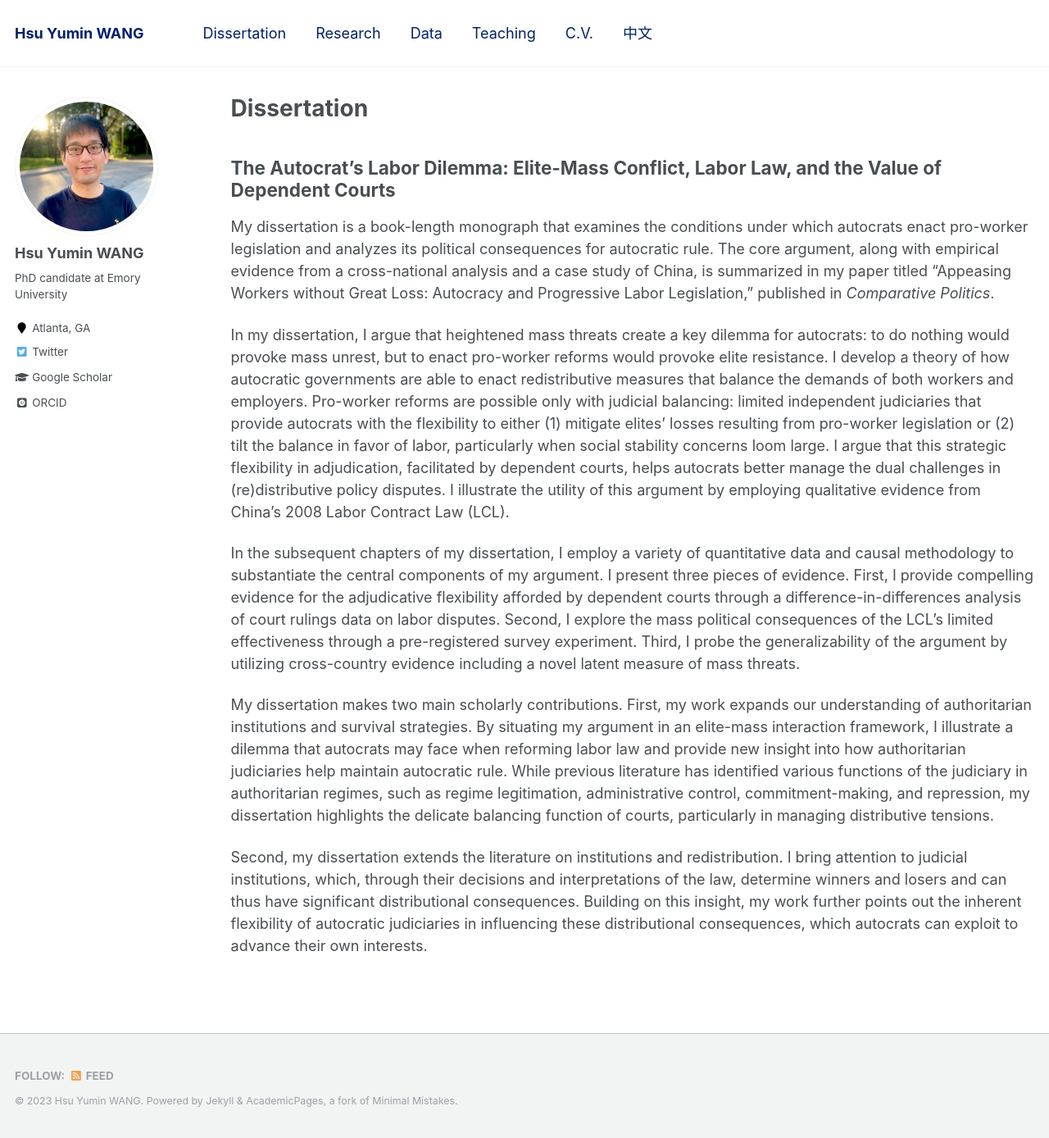
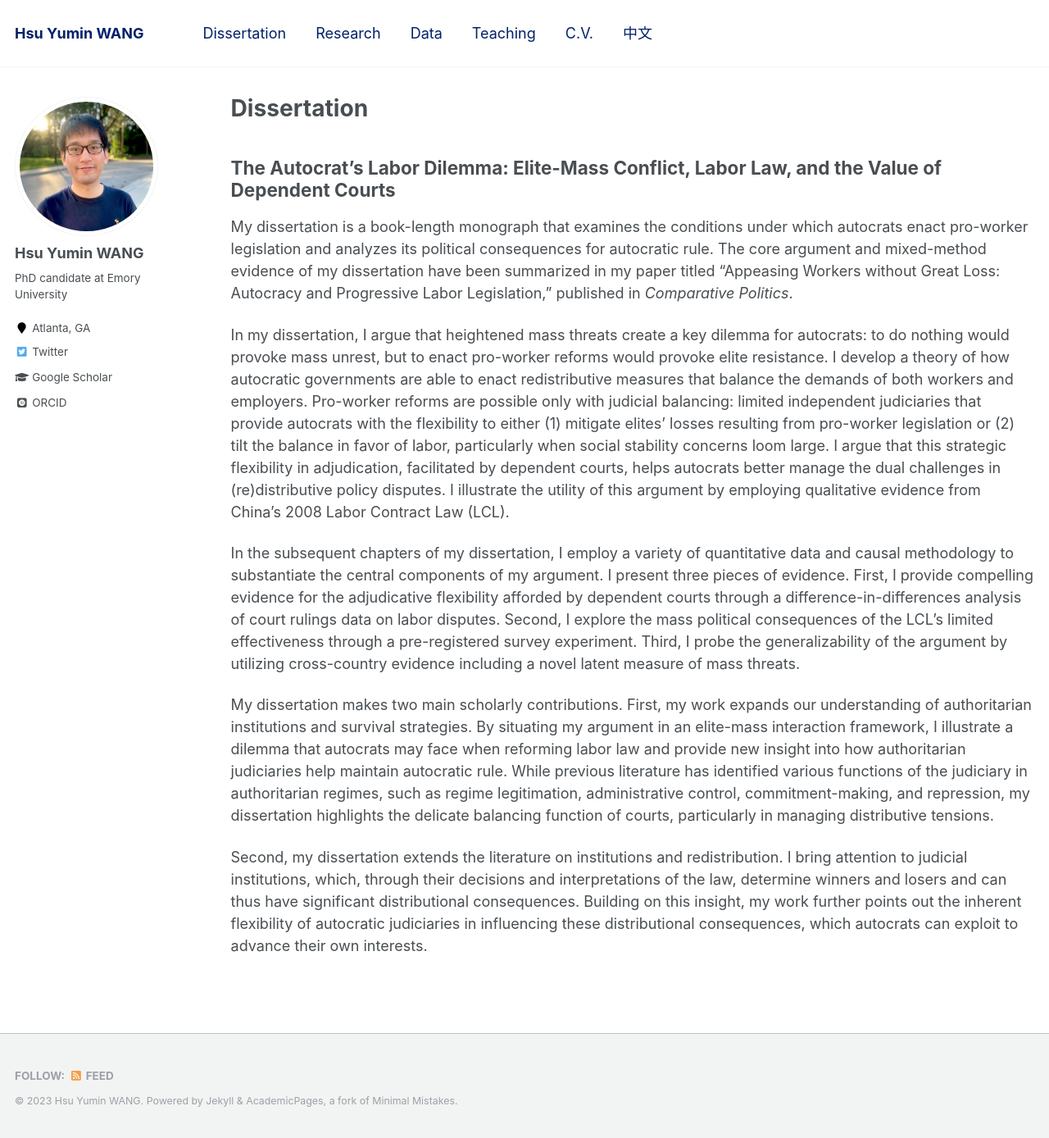
Before and after one commit to hsuyumin/hsuyumin.github.io, a Jekyll site: the page built from _pages/dissertation.md, in a window 1280 px wide and 1388 px high. Shown: the whole window at 82% size. Built offline with Jekyll 4.4.1, drawn with Linux system fonts in a browser that asks for light colours; some web fonts are replaced.

Commit message:
Update dissertation.md

```diff
--- a/_pages/dissertation.md
+++ b/_pages/dissertation.md
@@ -10,7 +10,7 @@ redirect_from:
 
 ## The Autocrat’s Labor Dilemma: Elite-Mass Conflict, Labor Law, and the Value of Dependent Courts
 
-My dissertation is a book-length monograph that examines the conditions under which autocrats enact pro-worker legislation and analyzes its political consequences for autocratic rule. The core argument, along with empirical evidence from a cross-national analysis and a case study of China, is summarized in my paper titled "Appeasing Workers without Great Loss: Autocracy and Progressive Labor Legislation," published in _Comparative Politics_.
+My dissertation is a book-length monograph that examines the conditions under which autocrats enact pro-worker legislation and analyzes its political consequences for autocratic rule. The core argument and mixed-method evidence of my dissertation have been summarized in my paper titled "Appeasing Workers without Great Loss: Autocracy and Progressive Labor Legislation," published in _Comparative Politics_.
 
 In my dissertation, I argue that heightened mass threats create a key dilemma for autocrats: to do nothing would provoke mass unrest, but to enact pro-worker reforms would provoke elite resistance. I develop a theory of how autocratic governments are able to enact redistributive measures that balance the demands of both workers and employers. Pro-worker reforms are possible only with judicial balancing: limited independent judiciaries that provide autocrats with the flexibility to either (1) mitigate elites’ losses resulting from pro-worker legislation or (2) tilt the balance in favor of labor, particularly when social stability concerns loom large. I argue that this strategic flexibility in adjudication, facilitated by dependent courts, helps autocrats better manage the dual challenges in (re)distributive policy disputes. I illustrate the utility of this argument by employing qualitative evidence from China’s 2008 Labor Contract Law (LCL).
 
```
